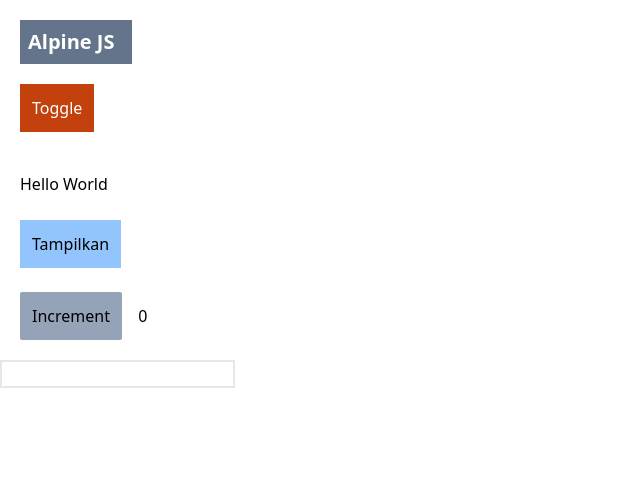
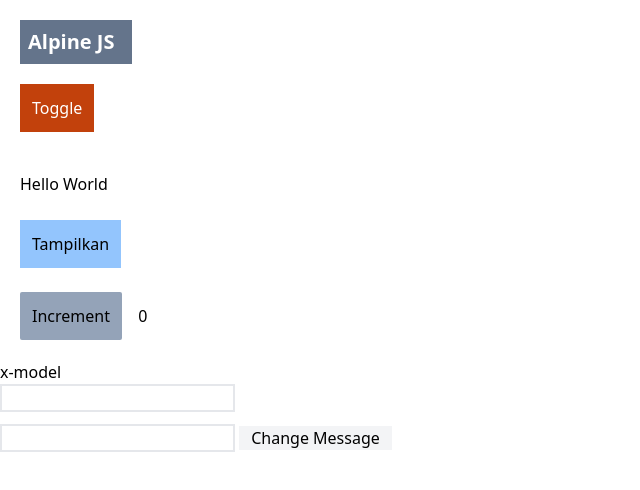
Before and after one commit to ghulam46/belajarAlpineJs, a plain HTML site: page index.html in a window 1280 px wide. Shown: the whole page, without its empty margins (0-640 px from the left). Drawn offline with nearby package versions, Linux system fonts and the light colour scheme.

Commit message:
x-model change message

```diff
--- a/index.html
+++ b/index.html
@@ -94,9 +94,18 @@
       ></div>
     </div>
 
+    <!-- X-MODEL -->
+    <h1>x-model</h1>
+    <div x-data="{ message :  ' ' }">
+      <input type="text" x-model="message" class="border-2 mb-3" />
+      <span x-text="message"></span>
+    </div>
+
     <div x-data="{ message :  ' ' }">
       <input type="text" x-model="message" class="border-2" />
-      <span x-text="message"></span>
+      <button x-on:click="message='Foala...'" class="px-3 bg-gray-100">
+        Change Message
+      </button>
     </div>
   </body>
 </html>
```
